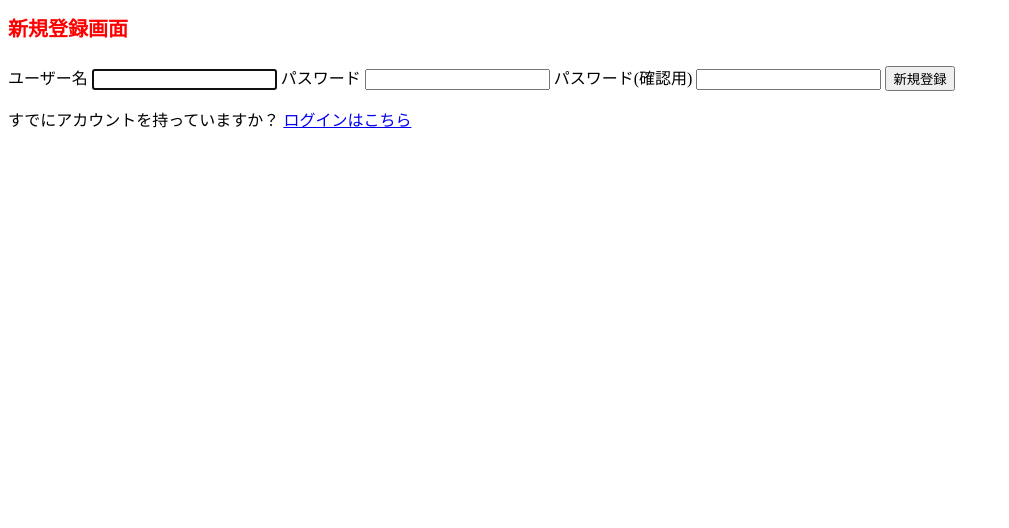
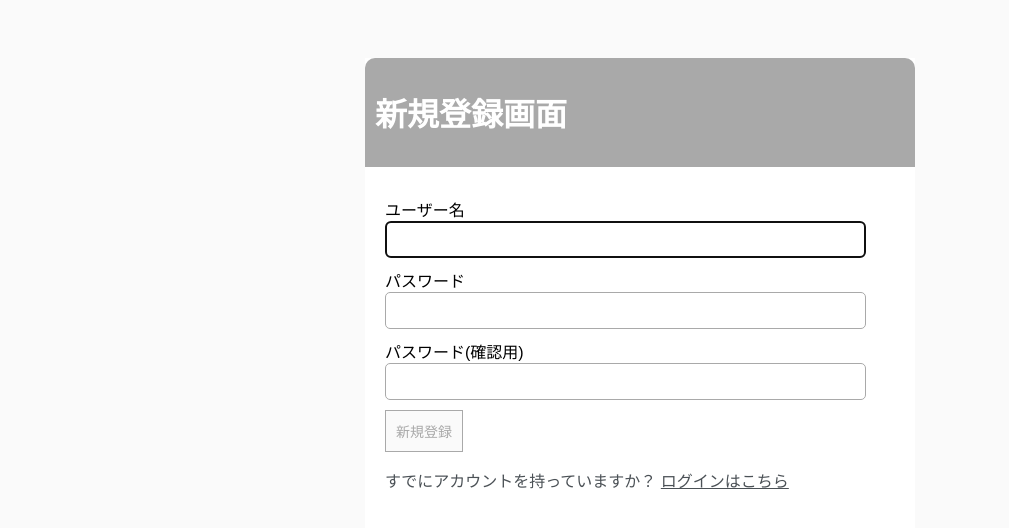
Before and after one commit to HatanoRyo-iro/django_application_school, a Django app: page /signup/ in a window 1280 px wide. Shown: the top 528 px of the page, without its empty margins (0-1009 px from the left). Run offline with Django 4.2, Linux system fonts and the light colour scheme.

Commit message:
login and signup css tentative

```diff
--- a/Chirp/static/Chirp/css/login_signup.css
+++ b/Chirp/static/Chirp/css/login_signup.css
@@ -1,4 +1,57 @@
-h1 {
-    color: red;
-    font-size: 20px;
+body {
+    background-color: #FAFAFA;
+    font-family: 'Nunito Sans', sans-serif;
+    padding-top: 50px;
 }
+
+h1{
+    font-family: 'Raleway', sans-serif;
+}
+
+a,
+p {
+    color: #4b5156;
+}
+
+.container {
+    max-width: 550px;
+    margin: auto;
+    background-color: #fff;
+}
+
+.header_bar {
+    display: flex;
+    justify-content: space-between;
+    color: #fff;
+    padding: 10px;
+    border-radius: 10px 10px 0 0;
+    background: #A9A9A9;
+}
+
+input[type=text],
+input[type=password],
+textarea {
+    border: 1px solid #A9A9A9;
+    border-radius: 5px;
+    padding: 10px;
+    width: 90%;
+}
+
+label {
+    padding-top: 10px !important;
+    display: block;
+}
+
+.button {
+    border: 1px solid #A9A9A9;
+    background-color: #FAFAFA;
+    color: #A9A9A9;
+    padding: 10px;
+    font-size: 14px;
+    text-decoration: none;
+}
+
+
+.card-body {
+    padding: 20px;
+}
--- a/Chirp/templates/Chirp/advance.html
+++ b/Chirp/templates/Chirp/advance.html
@@ -8,7 +8,7 @@
         <title>{% block title %}{% endblock %}</title>
       </head>
 <body>
-    <div class="wrap">
+    <div class="container">
         {% block content %}
 
         {% endblock %}
--- a/Chirp/templates/Chirp/base.html
+++ b/Chirp/templates/Chirp/base.html
@@ -3,7 +3,7 @@
   <head>
     <meta charset="UTF-8" />
     <meta name="viewport" content="width=device-width, initial-scale=1.0" />
-    <link rel="stylesheet" href="https://stackpath.bootstrapcdn.com/bootstrap/4.3.1/css/bootstrap.min.css" crossroigin="anon">
+    <link rel="stylesheet" href="https://stackpath.bootstrapcdn.com/bootstrap/4.3.1/css/bootstrap.min.css" crossroigin="anonymous">
     <title>{% block title %}{% endblock %}</title>
   </head>
   <body class="container">
--- a/Chirp/templates/Chirp/login.html
+++ b/Chirp/templates/Chirp/login.html
@@ -7,7 +7,7 @@
     <h1>ログイン画面</h1>
 </div>
 
-<div class="card_body">
+<div class="card-body" style="width: 30rem;">
     <form method="POST" action="">
         {% csrf_token %}
         {{form.as_p}}
--- a/Chirp/templates/Chirp/signup.html
+++ b/Chirp/templates/Chirp/signup.html
@@ -9,11 +9,16 @@
     <h1>新規登録画面</h1>
 </div>
 
-<div class="card_body">
+<div class="card-body">
     <form action="" method="POST">
         {% csrf_token %}
         <label>{{form.username.label}}</label>
         {{form.username}}
+        <label>{{form.password1.label}}</label>
+        {{form.password1}}
+        <label>{{form.password2.label}}</label>
+        {{form.password2}}
+
         {% if form.username.errors %}
             <ul class="errorlist">
                 {% for error in form.username.errors %}
@@ -21,8 +26,6 @@
                 {% endfor %}
             </ul>
         {% endif %}
-        <label>{{form.password1.label}}</label>
-        {{form.password1}}
         {% if form.password1.errors %}
             <ul class="errorlist">
                 {% for error in form.password1.errors %}
@@ -30,8 +33,6 @@
                 {% endfor %}
             </ul>
         {% endif %}
-        <label>{{form.password2.label}}</label>
-        {{form.password2}}
         {% if form.password2.errors %}
             <ul class="errorlist">
                 {% for error in form.password2.errors %}
--- a/Chirp/views.py
+++ b/Chirp/views.py
@@ -124,7 +124,7 @@ def home(request, page=1):
 
 @login_required
 def groups(request):
-    # 自分のフレンとの取得
+    # 自分のフレンドの取得
     friends = Friend.objects.filter(friend_owner_id=request.user)
 
     # POST
```
